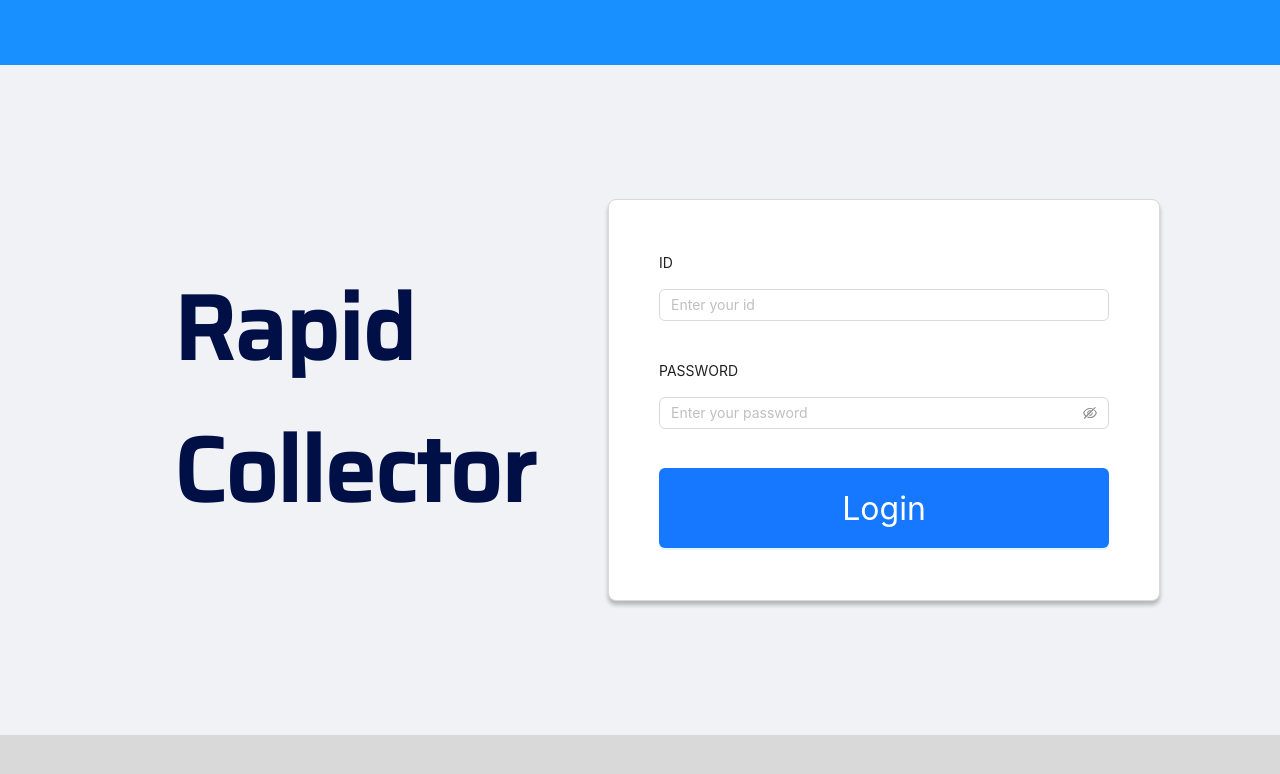
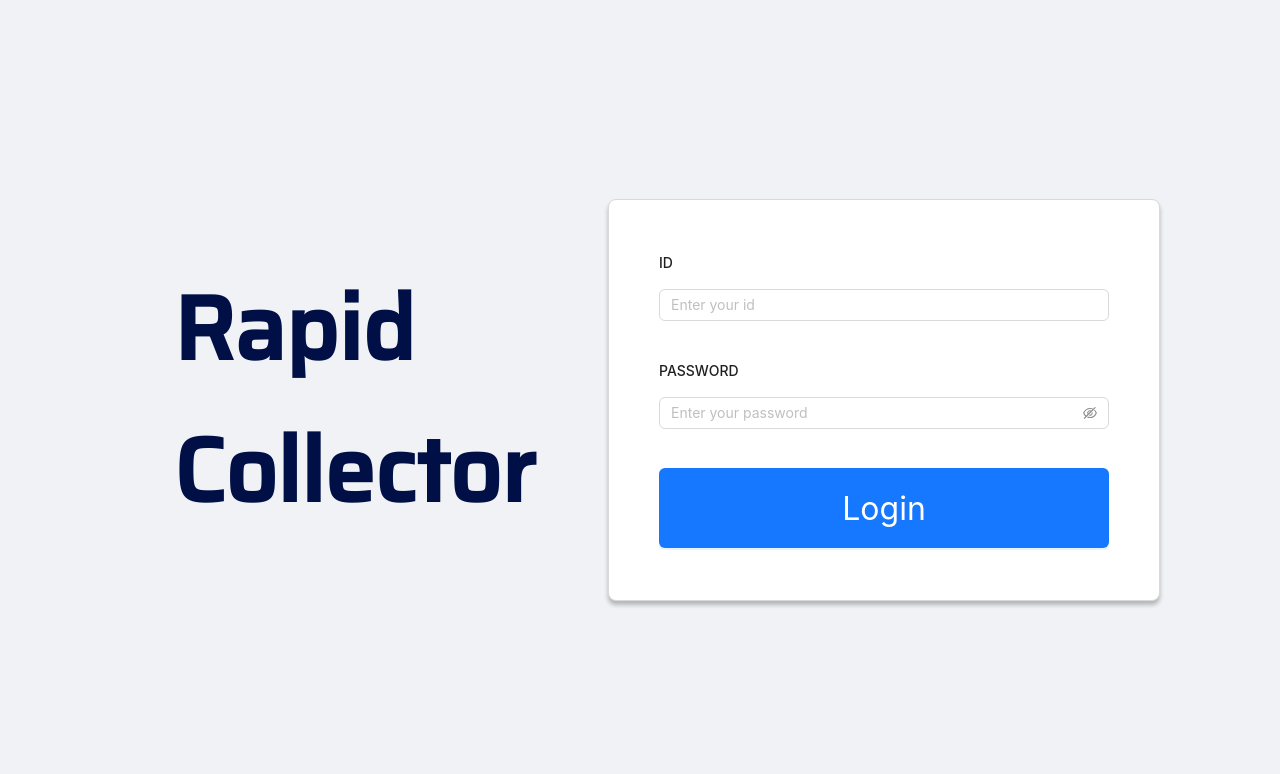
Before and after one commit to devjangdae/rapid_spa, a React (Create React App) app: page / in a window 1280 px wide. Shown: the top 774 px of the page. Built offline with nearby package versions, Linux system fonts and the light colour scheme.

Commit message:
로그인 기능 수정 css 수정

```diff
--- a/src/App.jsx
+++ b/src/App.jsx
@@ -10,10 +10,9 @@ function App() {
     <BrowserRouter>
       <Routes>
         <Route path="/" element={<Loginrapid />} />
-        <Route path="/mainrapid" element={<Mainrapid />}>
-          <Route path="/mainrapid" element={<OutletTest />} />
-        </Route>
+        <Route path="/mainrapid" element={<Mainrapid />} />
         <Route path="/maintest" element={<Maintest />} />
+        <Route path="/outlettest" element={<OutletTest />} />
       </Routes>
     </BrowserRouter>
   );
--- a/src/components/LoginBox/loginBox.jsx
+++ b/src/components/LoginBox/loginBox.jsx
@@ -1,5 +1,5 @@
 /** @jsxImportSource @emotion/react */
-import { useState } from "react";
+import { useState, useEffect } from "react";
 import { css } from "@emotion/react";
 import { Form, Input, Button, message } from "antd";
 import axios from "axios";
@@ -8,6 +8,7 @@ import { useNavigate } from "react-router-dom";
 
 const loginTextWrap = css`
   display: flex;
+  font-weight: 500;
 `;
 
 const loginWrap = css`
@@ -38,6 +39,12 @@ function LoginBox() {
   const [userName, setUserName] = useState([]);
   const [userId, setUserId] = useState([]);
   const navigate = useNavigate();
+
+  useEffect(() => {
+    if (sessionStorage.getItem("accessToken")) {
+      navigate("/mainrapid");
+    }
+  }, []);
 
   const handleSubmit = async () => {
     try {
--- a/src/pages/loginrapid/Loginrapid.jsx
+++ b/src/pages/loginrapid/Loginrapid.jsx
@@ -4,15 +4,19 @@ import "./loginrapid.css";
 
 function Loginrapid() {
   return (
-    <div className="basic-container">
-      <div className="basic-header"> </div>
+    <div className="basic-container" style={{ justifyContent: "center" }}>
+      <div className="basic-header" style={{ display: "none" }}>
+        {" "}
+      </div>
       <div className="content-container">
         <div className="login-container">
           <TitleBox />
           <LoginBox />
         </div>
       </div>
-      <div className="basic-footer"> </div>
+      <div className="basic-footer" style={{ display: "none" }}>
+        {" "}
+      </div>
     </div>
   );
 }
--- a/src/pages/mainrapid/Mainrapid.jsx
+++ b/src/pages/mainrapid/Mainrapid.jsx
@@ -40,7 +40,7 @@ function Cate() {
     return state.categoryData.items.length;
   });
   return (
-    <div>
+    <div style={{display: "none"}}>
       <button
         onClick={() => {
           dispatch(caUpdate(5));
@@ -209,6 +209,7 @@ function Mainrapid() {
 
   const outLog = () => {
     console.log("로그아웃버튼클릭.");
+    sessionStorage.clear();
     navigate("/");
   };
 
@@ -432,8 +433,9 @@ function Mainrapid() {
             </div>
           </Content>
 
-          <Footer style={{ height: "55px", backgroundColor: "#D9D9D9" }}>
-            footer
+          <Footer style={{ backgroundColor: "#D9D9D9" ,display: "flex", justifyContent: "space-between"}}>
+            <div>version 2023.02.06</div>
+            <div>version 2023.02.06</div>
           </Footer>
 
           <Drawer
```
